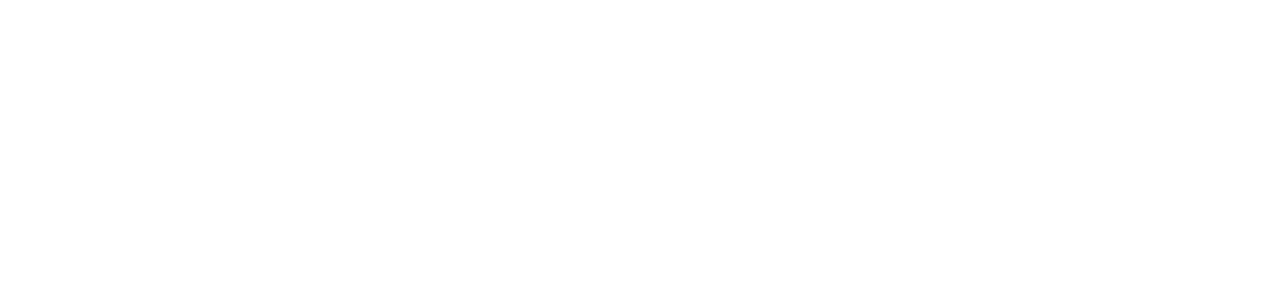
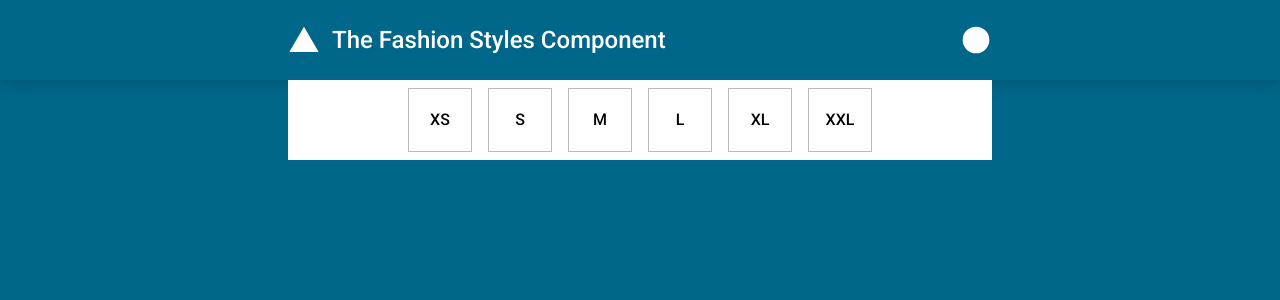
Before and after one commit to AgrisJ/millers_assignment, a Vue app in the folder app/: page / in a window 1280 px wide. Shown: the top 300 px of the page. Built offline with nearby package versions, Linux system fonts and the light colour scheme.

Commit message:
app: added basic scaffolding / route setup / fonts / SizeButtons component

```diff
--- a/app/index.html
+++ b/app/index.html
@@ -6,7 +6,7 @@
     <meta name="viewport" content="width=device-width, initial-scale=1.0">
     <link rel="preconnect" href="https://fonts.googleapis.com">
     <link rel="preconnect" href="https://fonts.gstatic.com" crossorigin>
-    <link href="https://fonts.googleapis.com/css2?family=Roboto:wght@300&display=swap" rel="stylesheet">
+    <link href="https://fonts.googleapis.com/css2?family=Roboto:wght@300;500;700&display=swap" rel="stylesheet">
     <title>Vite App</title>
   </head>
   <body>
--- a/app/src/App.vue
+++ b/app/src/App.vue
@@ -1,9 +1,13 @@
 <template>
-  <div> <RouterView /> </div>
+  <div class="flex flex-col min-h-screen font-Roboto bg-fashion-primary">
+    <SiteNavigation />
+    <RouterView />
+  </div>
 </template>
 
 <script setup>
 import { RouterView } from 'vue-router';
+import SiteNavigation from './components/SiteNavigation.vue';
 </script>
 
 <style lang="scss" scoped></style>
--- /dev/null
+++ b/app/src/components/SiteNavigation.vue
@@ -0,0 +1,24 @@
+<template>
+  <header class="sticky top-0 bg-fashion-primary shadow-lg">
+    <nav class="container flex flex-col sm:flex-row items-center gap-4 text-white py-6">
+      <RouterLink :to="{ name: 'home' }">
+        <div class="flex items-center gap-3">
+          <svg class="w-8 h-8 text-white text-2xl" viewBox="0 0 24 24" fill="currentColor">
+            <path d="M12 2L1 21h22L12 2z" />
+          </svg>
+          <p class="text-2xl">The Fashion Styles Component</p>
+        </div>
+      </RouterLink>
+
+      <div class="flex gap-3 flex-1 justify-end">
+        <svg class="w-8 h-8 text-white text-xl hover:text-fashion-secondary duration-150 cursor-pointer" viewBox="0 0 24 24" fill="currentColor">
+          <circle cx="12" cy="12" r="10" />
+        </svg>
+      </div>
+    </nav>
+  </header>
+</template>
+
+<script setup>
+import { RouterLink } from 'vue-router';
+</script>
--- /dev/null
+++ b/app/src/components/SizeButtons.vue
@@ -0,0 +1,36 @@
+<script setup lang="ts">
+import { ref } from 'vue';
+const picked = ref(null);
+const sizes = ref(['XS', 'S', 'M', 'L', 'XL', 'XXL']);
+</script>
+
+<template>
+  <div v-for="(size, index) in sizes" :key="index" class="my-2">
+    <label
+      :class="[
+        'w-16 h-16 inline-flex items-center bg-white p-2 justify-center text-center cursor-pointer',
+        picked === size ? 'border border-black' : 'radio-button',
+      ]"
+    >
+      <input type="radio" class="form-radio hidden" :value="size" v-model="picked" />
+      <span class="font-semi-bold uppercase">{{ size }}</span>
+    </label>
+  </div>
+</template>
+
+<style scoped>
+.radio-button {
+  /* Initial color */
+  border: solid 1px rgb(185, 185, 185);
+
+  /* Transition effect for border property */
+  transition: border 0.1s ease;
+}
+
+.radio-button:hover {
+  border: solid 1px black;
+}
+.radio-button:not(:hover) {
+  transition: border 0.5s ease;
+}
+</style>
--- a/app/src/views/HomeView.vue
+++ b/app/src/views/HomeView.vue
@@ -1,5 +1,11 @@
-<script setup lang="ts"></script>
+<script setup lang="ts">
+import SizeButtons from '@/components/SizeButtons.vue';
+</script>
 
 <template>
-  <main> </main>
+  <main class="container">
+    <div class="grid-cols-4 gap-4 flex justify-center relative bg-white">
+      <SizeButtons />
+    </div>
+  </main>
 </template>
```
